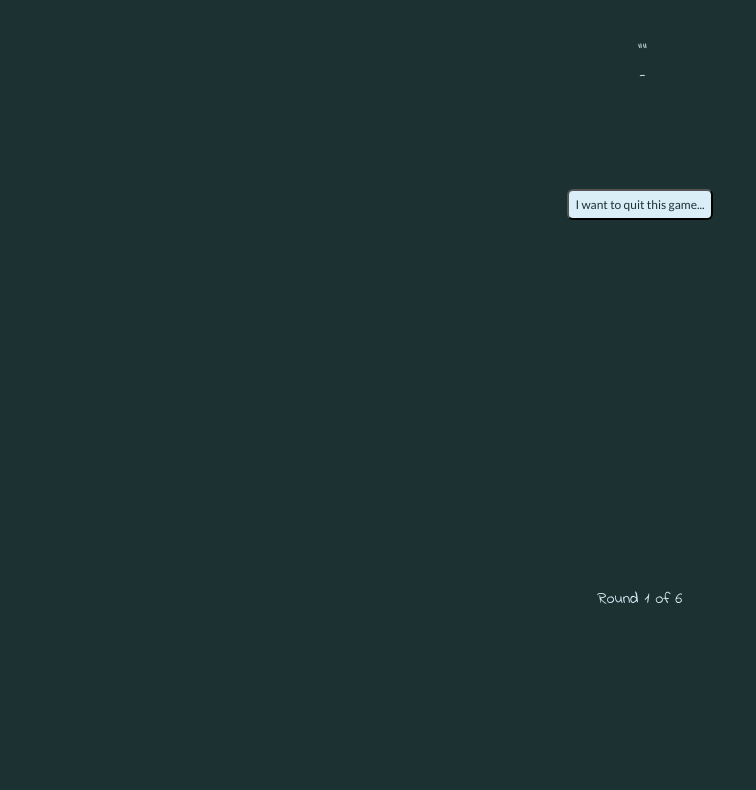
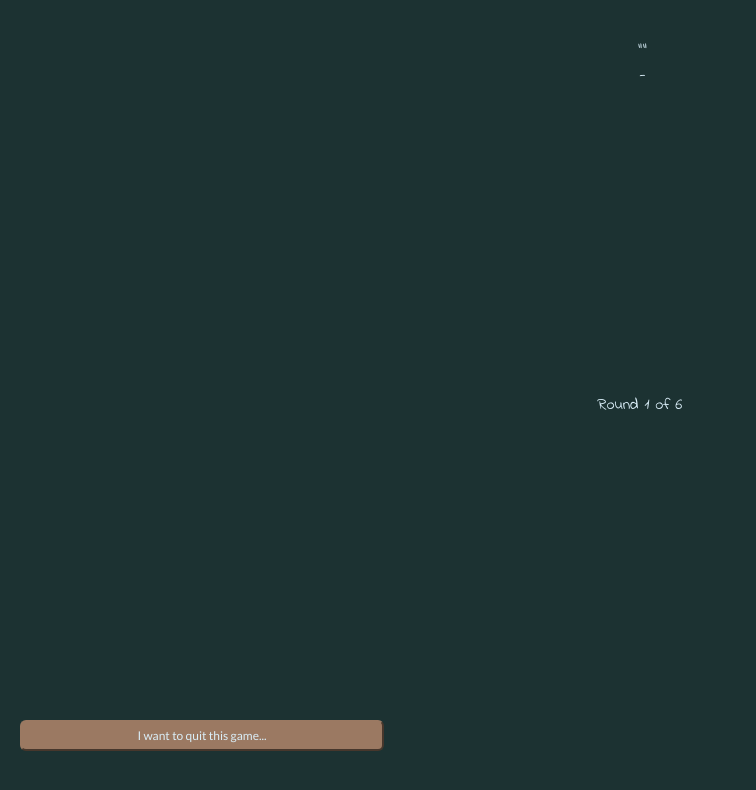
Before and after one commit to jd-andrews/GCFinalAngular, an Angular app: page /game in a window 1280 px wide. In both pictures the pointer is over the button "I want to quit this game...". Shown: the top 790 px of the page, without its empty margins (0-756 px from the left). Built offline with nearby package versions, Linux system fonts and the light colour scheme; no server answers; a web font is replaced by a local one.

Commit message:
game styling on desktop

```diff
--- a/src/app/components/game/game.component.css
+++ b/src/app/components/game/game.component.css
@@ -162,8 +162,21 @@ img {
   }
   .q:hover {
     /* border: 20px black outset; */
-    background: #98473c;
+    background: #afddf4;
   }
+
+  .home {
+    position: absolute;
+    bottom: 20px;
+    left: 20px;
+    height: fit-content;
+  }
+  .home:hover {
+    background: #9b7962;
+    color: #daeef8;
+    border-color: #9b7962;
+  }
+
   .progress {
     bottom: 17%;
   }
```
